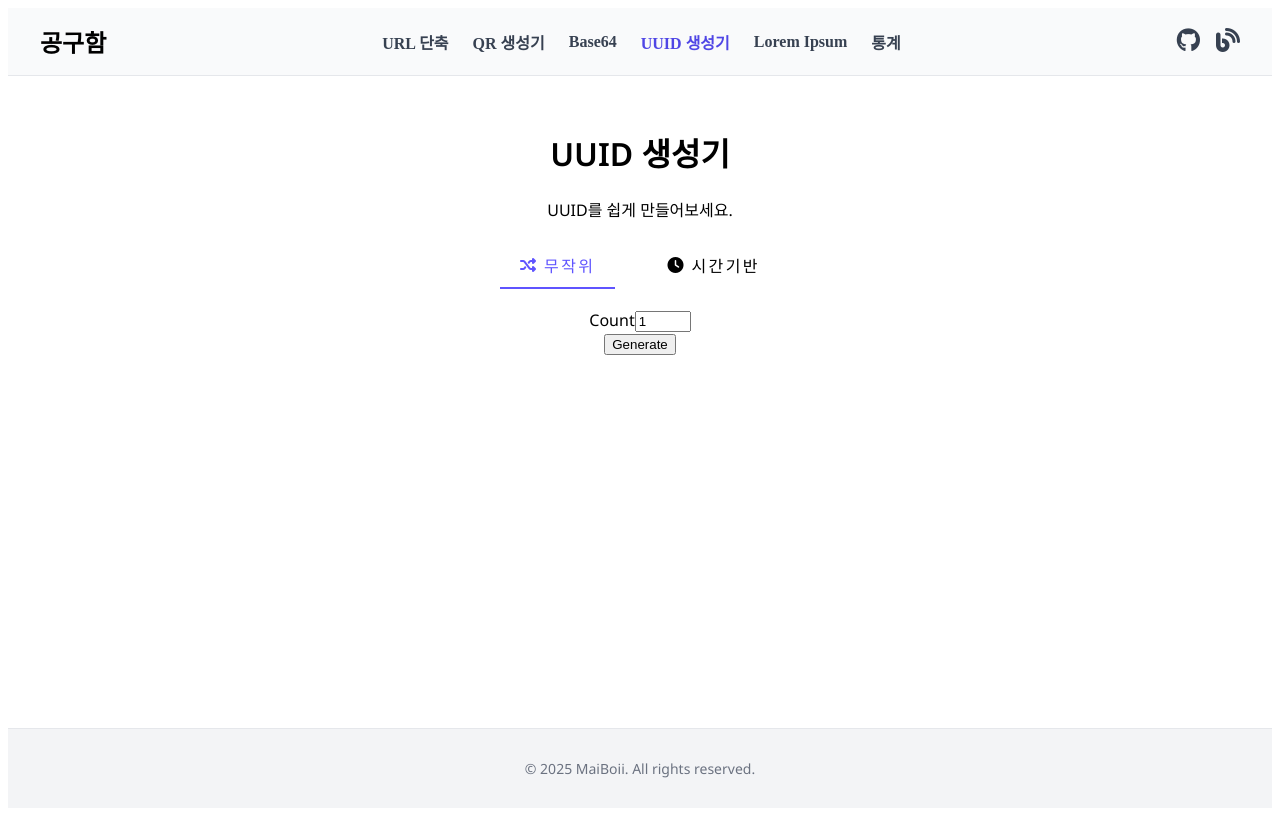
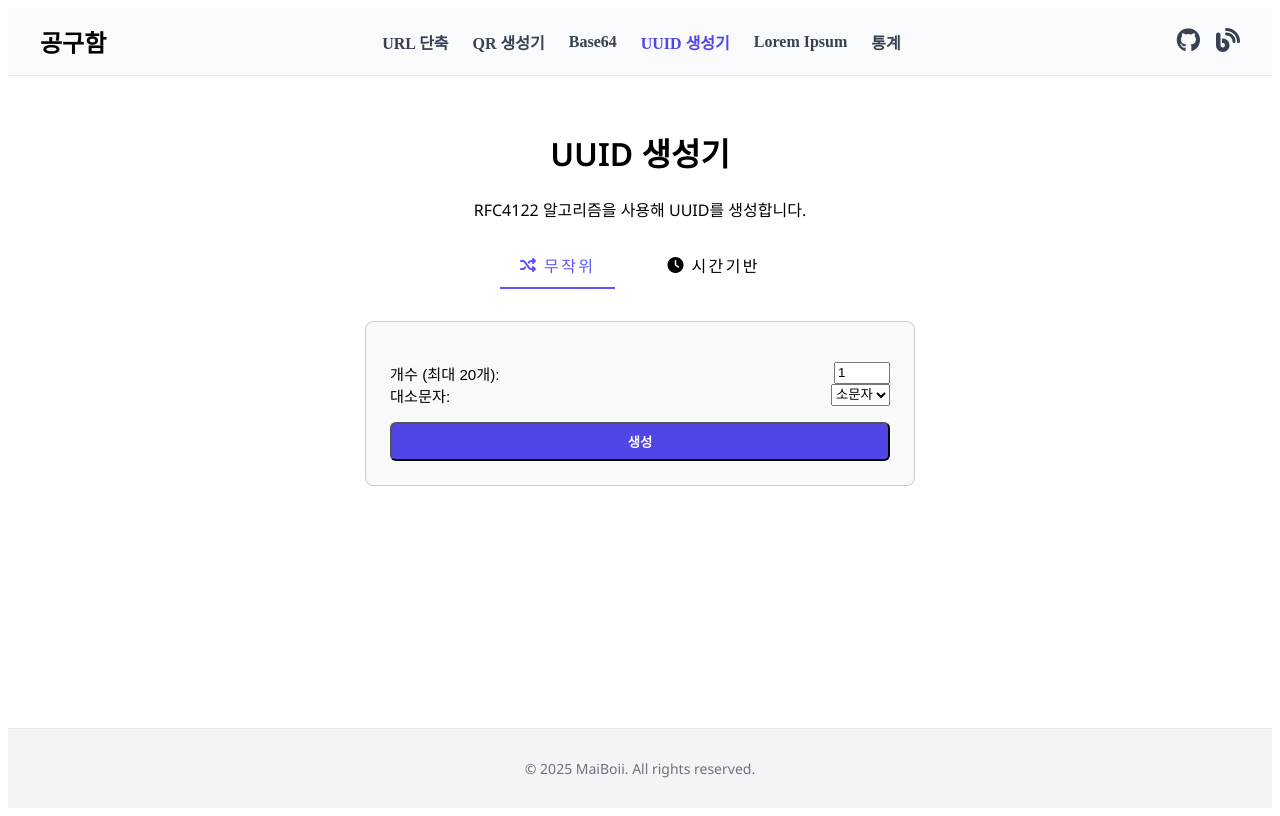
Before and after one commit to MaiBoii/webutilhub, a Vue app in the folder frontend/: page /uuid in a window 1280 px wide. Built offline with nearby package versions, Linux system fonts and the light colour scheme; a web font is replaced by a local one.

Commit message:
feat: 로렘 입섬 생성 기능 추가

```diff
--- a/frontend/package.json
+++ b/frontend/package.json
@@ -19,7 +19,8 @@
     "uuid": "^11.1.0",
     "vue": "^3.5.13",
     "vue-chartjs": "^5.3.2",
-    "vue-router": "^4.5.1"
+    "vue-router": "^4.5.1",
+    "vue-toastification": "^2.0.0-rc.5"
   },
   "devDependencies": {
     "@vitejs/plugin-vue": "^5.2.2",
--- a/frontend/src/components/Base64Tool.vue
+++ b/frontend/src/components/Base64Tool.vue
@@ -26,15 +26,14 @@ const input = ref('')
 const output = ref('')
 const mode = ref<'encode' | 'decode'>('encode') // 초기값을 인코딩 모드로 설정
 
-// 모드가 바뀌면 input/output 초기화
 watch(mode, () => {
   input.value = ''
   output.value = ''
 })
 
 const options = [
-  { label: 'Encoding', value: 'encode', icon: 'fa-solid fa-lock' },
-  { label: 'Decoding', value: 'decode', icon: 'fa-solid fa-unlock' },
+  { label: '암호화', value: 'encode', icon: 'fa-solid fa-lock' },
+  { label: '복호화', value: 'decode', icon: 'fa-solid fa-unlock' },
 ]
 
 const processInput = () => {
--- a/frontend/src/components/Navbar.vue
+++ b/frontend/src/components/Navbar.vue
@@ -8,7 +8,7 @@
         <RouterLink to="/qr" class="nav-link"> QR 생성기</RouterLink>
         <RouterLink to="/base64" class="nav-link"> Base64</RouterLink>
         <RouterLink to="/uuid" class="nav-link"> UUID 생성기</RouterLink>
-        <RouterLink to="/lorem" class="nav-link"> Lorem Ipsum </RouterLink>
+        <RouterLink to="/Lorem" class="nav-link"> Lorem Ipsum </RouterLink>
         <RouterLink to="/stats" class="nav-link"> 통계</RouterLink>
 
       </div>
--- a/frontend/src/components/uuid.vue
+++ b/frontend/src/components/uuid.vue
@@ -1,84 +1,145 @@
 <template>
   <div class="flex flex-col items-center gap-4 max-w-md mx-auto p-4">
     <h1>UUID 생성기</h1>
-    <p>UUID를 쉽게 만들어보세요.</p>
+    <p>RFC4122 알고리즘을 사용해 UUID를 생성합니다.</p>
 
     <UnderlineHover v-model="version" :options="options" />
 
-    <div class="w-full flex gap-2">
+      <div class="uuid-container">
+            <div class="controls">
+    <div class="w-full flex gap-2 items-end">
+          <label v-if="version === 'v4'">
+            개수 (최대 20개):
+            <input type="number" v-model.number="count" min="1" max="20" />
+          </label>
 
-      <label class="w-24">
-        <span class="text-sm">Count</span>
-        <input
-          type="number"
-          v-model.number="count"
-          min="1"
-          max="20"
-          class="w-full border rounded p-2 text-center dark:bg-slate-800 dark:border-slate-700"
-        />
+
+      <label>
+        <span class="text-sm">대소문자:</span>
+        <select v-model="caseType">
+          <option value="lower">소문자</option>
+          <option value="upper">대문자</option>
+        </select>
       </label>
+      </div>
     </div>
 
-    <!-- Generate button -->
-    <button
-      @click="generate"
-      class="w-full py-2 rounded bg-blue-600 text-white font-semibold hover:bg-blue-700 transition"
-    >
-      Generate
-    </button>
+    <button @click="generate" class="generate-btn"> 생성 </button>
+  </div>
 
-    <!-- Results list -->
-    <ul v-if="uuids.length" class="w-full space-y-2">
-      <li
-        v-for="id in uuids"
-        :key="id"
-        class="flex items-center justify-between bg-gray-100 dark:bg-slate-800 rounded p-2"
-      >
-        <span class="font-mono break-all select-text">{{ id }}</span>
-        <button @click="copy(id)" class="text-sm text-blue-600 hover:underline dark:text-blue-400">Copy</button>
+    <ul v-if="uuids.length" class="uuid-list">
+      <li v-for="id in uuids" :key="id" class="uuid-item">
+        <span>{{ id }}</span>
+        <button @click="copy(id)">복사</button>
       </li>
     </ul>
   </div>
 </template>
 
 <script setup lang="ts">
-import { ref } from 'vue';
+import { ref, watch } from 'vue';
 import { v4 as uuidv4, v1 as uuidv1 } from 'uuid';
 import UnderlineHover from './UnderlineHover.vue'
 
 const version = ref<'v1' | 'v4'>('v4');
+type CaseType = 'upper' | 'lower'
+
 const count = ref<number>(1);
 const uuids = ref<string[]>([]);
+const caseType = ref<CaseType>('lower')
 
 const options = [
   { label: '무작위', value: 'v4', icon: 'fa-solid fa-shuffle' },
   { label: '시간기반', value: 'v1', icon: 'fa-solid fa-clock' },
 ]
 
+// 버전이 v1일 경우, count를 1로 강제
+watch(version, (val) => {
+  if (val === 'v1') {
+    count.value = 1
+  }
+})
+
+function applyCase(text: string): string {
+  if (caseType.value === 'upper') return text.toUpperCase()
+  if (caseType.value === 'lower') return text.toLowerCase()
+  return text
+}
 
 
 function generate() {
-  const fn = version.value === 'v1' ? uuidv1 : uuidv4;
-  uuids.value = Array.from({ length: count.value }, () => fn());
+  const generator = version.value === 'v1' ? uuidv1 : uuidv4
+  uuids.value = Array.from({ length: count.value }, () =>
+    applyCase(generator())
+  )
 }
 
 async function copy(text: string) {
   try {
-    await navigator.clipboard.writeText(text);
-    // Replace with a nicer toast/notification if your project has one
-    alert('Copied to clipboard!');
-  } catch (err) {
-    alert('Failed to copy');
+    await navigator.clipboard.writeText(text)
+    alert('클립보드에 복사되었습니다!')
+  } catch (e) {
+    alert('복사에 실패했습니다.')
   }
 }
+
 </script>
 
 <style scoped>
-/* Light/dark adaptive card shadow */
-:deep(.dark &) {
-  --card-shadow: 0 2px 6px rgba(0, 0, 0, 0.5);
+
+.uuid-container {
+  max-width: 500px;
+  margin: 2rem auto;
+  padding: 1.5rem;
+  border: 1px solid #ccc;
+  border-radius: 8px;
+  font-family: sans-serif;
+  background: #f9f9f9;
 }
-:deep(&) {
-  --card-shadow: 0 2px 6px rgba(0, 0, 0, 0.1);
+
+.controls {
+  display: flex;
+  flex-direction: column;
+  gap: 0.75rem;
+  margin: 1rem 0;
 }
+
+.controls label {
+  display: flex;
+  justify-content: space-between;
+  font-size: 0.95rem;
+}
+
+.generate-btn {
+  width: 100%;
+  padding: 0.5rem 0;
+  background-color: #4f46e5;
+  color: white;
+  font-weight: 600;
+  border-radius: 0.375rem;
+  transition: all 0.2s ease-in-out;
+}
+
+.generate-btn:hover {
+  background-color: #4338ca;
+}
+
+.uuid-item button {
+  background: none;
+  border: none;
+  color: #007bff;
+  font-size: 0.9rem;
+  cursor: pointer;
+}
+
+.uuid-item button:hover {
+  text-decoration: underline;
+}
+
+.uuid-list {
+  list-style: none;
+  padding: 0;
+  margin-top: 1.5rem;
+}
+
 </style>
--- a/frontend/src/main.ts
+++ b/frontend/src/main.ts
@@ -1,6 +1,13 @@
 import { createApp } from 'vue'
 import App from './App.vue'
+import Toast from 'vue-toastification'
+import 'vue-toastification/dist/index.css'
 import router from './routers'
 import './style.css'
 
-createApp(App).use(router).mount('#app')
+const app = createApp(App)
+app.use(router)
+app.mount('#app')
+app.use(Toast, {
+  position: 'bottom-right'
+})
--- a/frontend/src/routers/index.ts
+++ b/frontend/src/routers/index.ts
@@ -4,6 +4,7 @@ import Stats from '../views/Stats.vue'
 import QrGenerator from '../components/QRgenerator.vue'
 import Base64Tool from '../components/Base64Tool.vue'
 import UUID from '../components/uuid.vue'
+import Lorem from '../components/Lorem.vue'
 
 
 const routes = [
@@ -11,6 +12,7 @@ const routes = [
   { path: '/qr', component: QrGenerator},
   { path: '/base64', component: Base64Tool },
   { path: '/uuid', component: UUID },
+  { path: '/Lorem', component: Lorem },
   { path: '/stats', component: Stats },
 ]
 
```
Also changed, not shown: frontend/src/components/Lorem.vue (added, +192 -0 lines), 1 other file (tests, documents, lock files or other folders).
